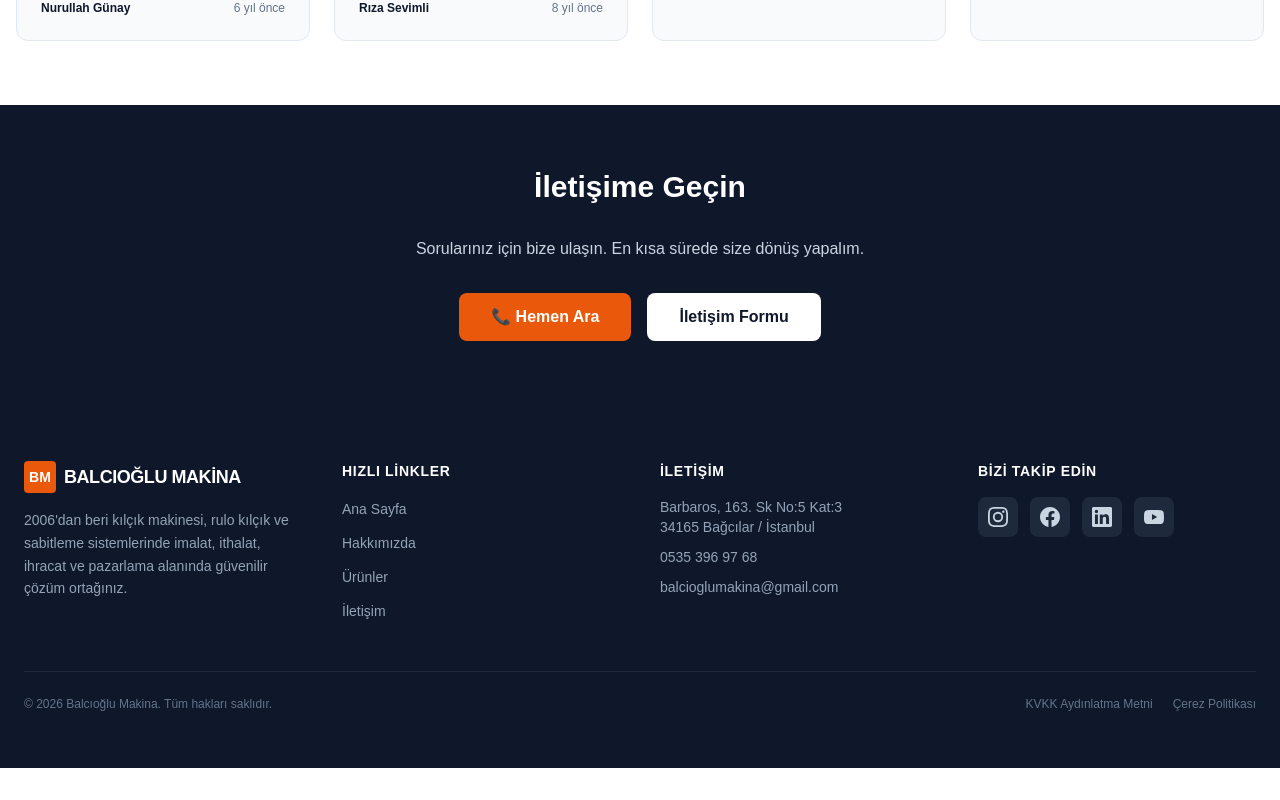
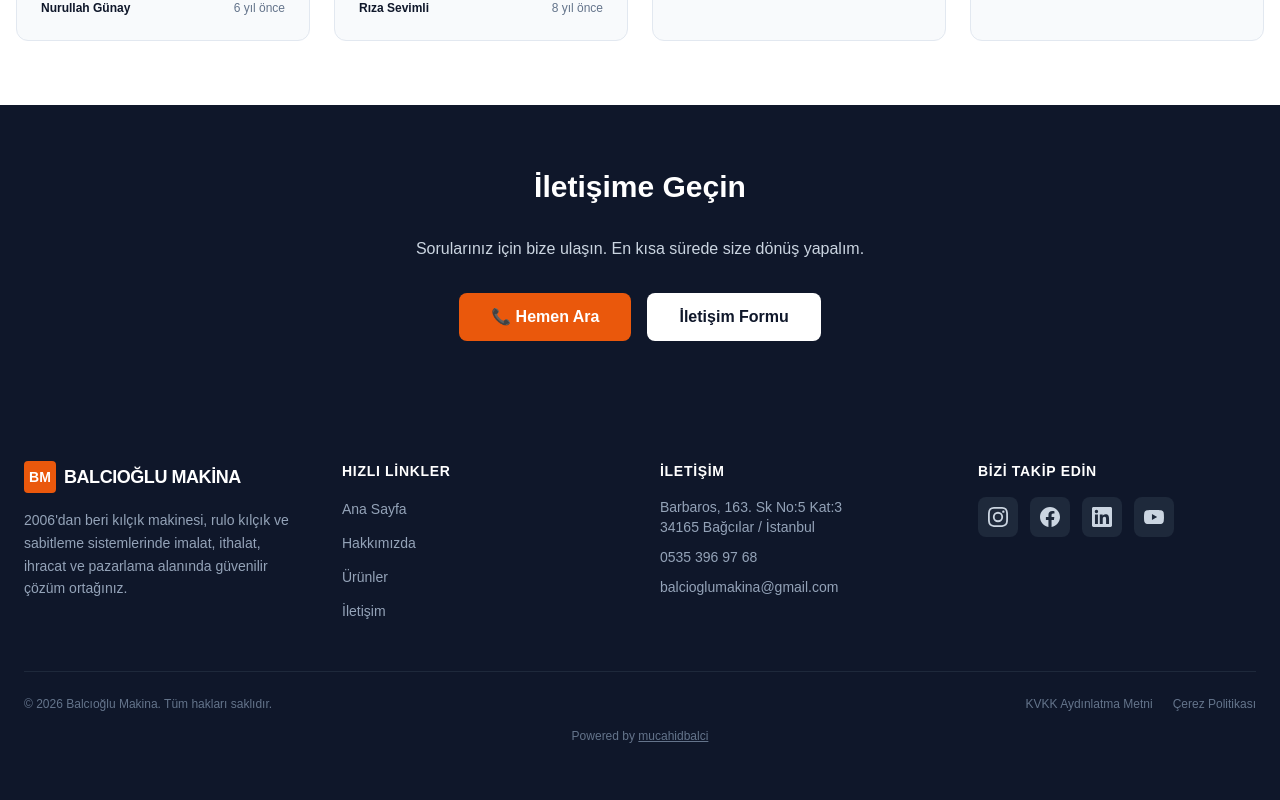
Before and after one commit to mucahidbalci/balcioglu-makine, a Next.js app: page / in a window 1280 px wide. Shown: the part 1671-2471 px from the top of the page. Before the commit the page ends 2439 px from the top, so only its background shows below. Built offline with nearby package versions, Linux system fonts and the light colour scheme; no server answers; the database is empty.

Commit message:
fix: siyah arka plan giderildi, hakkimizda rakamlari guncellendi, powered by eklendi

```diff
--- a/app/hakkimizda/page.tsx
+++ b/app/hakkimizda/page.tsx
@@ -2,9 +2,9 @@ import Link from "next/link";
 
 const stats = [
   { value: "2006", label: "Kuruluş Yılı" },
-  { value: "15+", label: "Yıl Sektör Tecrübesi" },
-  { value: "500+", label: "Teslim Edilen Makine" },
-  { value: "10+", label: "İhracat Ülkesi" },
+  { value: "20+", label: "Yıl Sektör Tecrübesi" },
+  { value: "1.000+", label: "Satılan Makine" },
+  { value: "10.000+", label: "Tamir Edilen Makine" },
 ];
 
 const values = [
@@ -41,12 +41,11 @@ const timeline = [
 export default function HakkimizdaPage() {
   return (
     <div className="bg-white">
-      {/* HERO */}
       <section className="bg-slate-900 text-white py-20 px-4">
         <div className="max-w-4xl mx-auto text-center">
           <p className="text-orange-500 font-semibold text-sm uppercase tracking-widest mb-3">Hakkımızda</p>
           <h1 className="text-4xl md:text-5xl font-bold leading-tight mb-5">
-            Çeyrek Asırlık Tecrübe,<br />Milimetrik Hassasiyet
+            20 Yıllık Tecrübe,<br />Milimetrik Hassasiyet
           </h1>
           <p className="text-slate-300 text-lg leading-relaxed max-w-2xl mx-auto">
             Balcıoğlu Makina olarak 2006'dan bu yana plastik kılçık üretimi, kılçık makinesi imalatı ve sabitleme sistemleri alanında imalat, ithalat, ihracat ve pazarlama hizmeti sunuyoruz.
@@ -54,7 +53,6 @@ export default function HakkimizdaPage() {
         </div>
       </section>
 
-      {/* İSTATİSTİKLER */}
       <section className="border-b border-slate-200">
         <div className="max-w-6xl mx-auto px-4 py-12 grid grid-cols-2 md:grid-cols-4 gap-8">
           {stats.map((s) => (
@@ -66,7 +64,6 @@ export default function HakkimizdaPage() {
         </div>
       </section>
 
-      {/* HİKÂYE */}
       <section className="py-20 px-4">
         <div className="max-w-6xl mx-auto grid lg:grid-cols-2 gap-12 items-center">
           <div>
@@ -78,7 +75,7 @@ export default function HakkimizdaPage() {
               Küçük bir atölyede başlayan yolculuğumuz, bugün kendi makinesini üreten, ihracat yapan ve yüzlerce firmaya hizmet veren bir üretim markasına dönüştü. Bu dönüşümün arkasında tek bir ilke var: kaliteden ödün vermemek.
             </p>
             <ul className="space-y-3">
-              {["15 yılı aşkın sektör tecrübesi", "Kırılan parçaların özel üretimi", "Yüksek kapasiteli, sessiz makine tasarımı", "Hızlı teknik destek ve yedek parça", "%100 müşteri memnuniyeti"].map((item) => (
+              {["20 yılı aşkın sektör tecrübesi", "Kırılan parçaların özel üretimi", "Yüksek kapasiteli, sessiz makine tasarımı", "Hızlı teknik destek ve yedek parça", "%100 müşteri memnuniyeti"].map((item) => (
                 <li key={item} className="flex items-center gap-3 text-slate-700">
                   <span className="w-5 h-5 rounded-full bg-orange-100 flex items-center justify-center flex-shrink-0">
                     <svg className="w-3 h-3 text-orange-600" fill="none" stroke="currentColor" viewBox="0 0 24 24"><path strokeLinecap="round" strokeLinejoin="round" strokeWidth="3" d="M5 13l4 4L19 7" /></svg>
@@ -101,7 +98,6 @@ export default function HakkimizdaPage() {
         </div>
       </section>
 
-      {/* DEĞERLER */}
       <section className="bg-slate-50 py-20 px-4">
         <div className="max-w-6xl mx-auto">
           <div className="text-center mb-12">
@@ -122,7 +118,6 @@ export default function HakkimizdaPage() {
         </div>
       </section>
 
-      {/* ZAMAN ÇİZELGESİ */}
       <section className="py-20 px-4">
         <div className="max-w-3xl mx-auto">
           <div className="text-center mb-12">
@@ -142,7 +137,6 @@ export default function HakkimizdaPage() {
         </div>
       </section>
 
-      {/* CTA */}
       <section className="bg-slate-900 py-16 px-4">
         <div className="max-w-4xl mx-auto text-center">
           <h2 className="text-3xl font-bold text-white mb-4">Birlikte Çalışalım</h2>
--- a/app/layout.tsx
+++ b/app/layout.tsx
@@ -51,7 +51,7 @@ export default function RootLayout({
 }) {
   return (
     <html lang="tr">
-      <body className="flex flex-col min-h-screen">
+      <body className="flex flex-col min-h-screen bg-white">
         <Navbar />
         <main className="flex-1">{children}</main>
         <Footer />
--- a/app/urunler/page.tsx
+++ b/app/urunler/page.tsx
@@ -1,14 +1,10 @@
 import Products from "@/components/Products";
 
 export const metadata = {
-  title: "Ürünlerimiz | Balcıoğlu Makina",
+  title: "Ürünlerimiz",
   description: "Kılçık makineleri ve sabitleme sistemleri ürünlerimiz",
 };
 
 export default function UrunlerPage() {
-  return (
-    <div className="pt-16">
-      <Products />
-    </div>
-  );
+  return <Products />;
 }
--- a/components/Footer.tsx
+++ b/components/Footer.tsx
@@ -68,12 +68,25 @@ export default function Footer() {
           </div>
         </div>
 
-        <div className="mt-12 pt-6 border-t border-slate-800 flex flex-col sm:flex-row justify-between items-center gap-3 text-xs text-slate-500">
-          <p>© {new Date().getFullYear()} Balcıoğlu Makina. Tüm hakları saklıdır.</p>
-          <div className="flex gap-5">
-            <Link href="/kvkk" className="hover:text-orange-500 transition">KVKK Aydınlatma Metni</Link>
-            <Link href="/cerez" className="hover:text-orange-500 transition">Çerez Politikası</Link>
+        <div className="mt-12 pt-6 border-t border-slate-800">
+          <div className="flex flex-col sm:flex-row justify-between items-center gap-3 text-xs text-slate-500">
+            <p>© {new Date().getFullYear()} Balcıoğlu Makina. Tüm hakları saklıdır.</p>
+            <div className="flex gap-5">
+              <Link href="/kvkk" className="hover:text-orange-500 transition">KVKK Aydınlatma Metni</Link>
+              <Link href="/cerez" className="hover:text-orange-500 transition">Çerez Politikası</Link>
+            </div>
           </div>
+          <p className="text-center text-xs text-slate-500 mt-4">
+            Powered by{" "}
+            <a
+              href="https://mucahidbalci.github.io"
+              target="_blank"
+              rel="noopener noreferrer"
+              className="underline hover:text-orange-500 transition font-medium"
+            >
+              mucahidbalci
+            </a>
+          </p>
         </div>
       </div>
     </footer>
```
